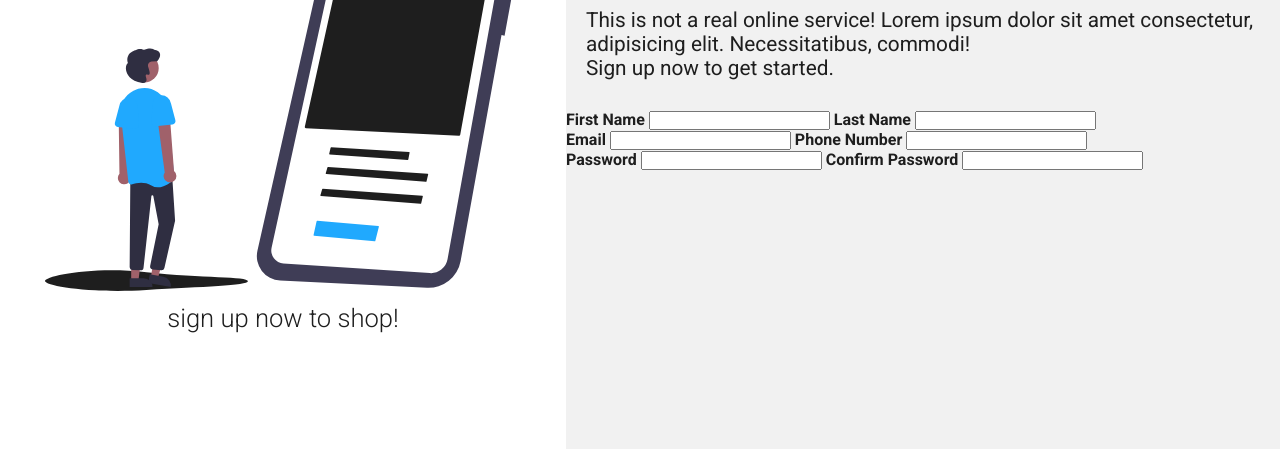
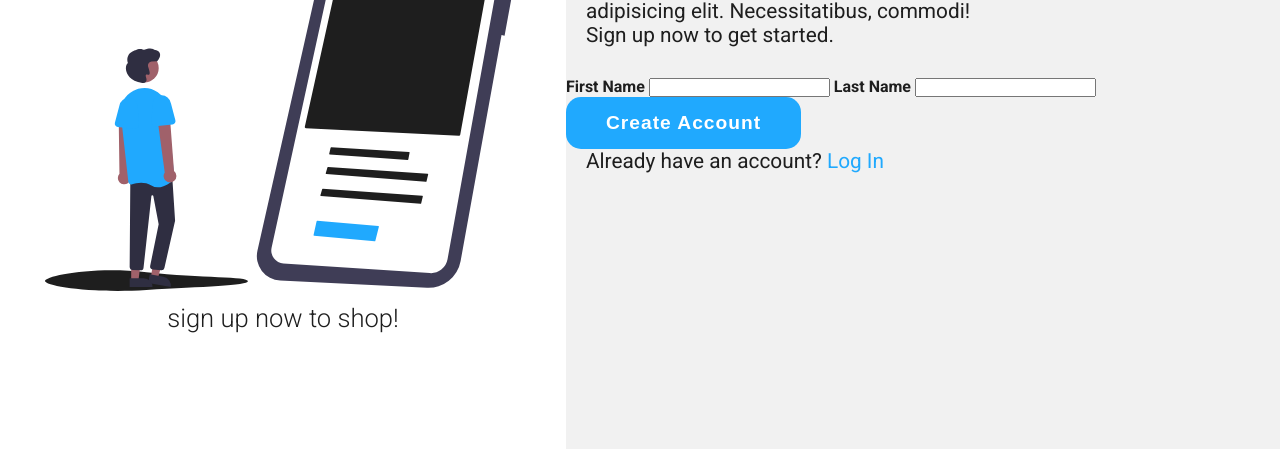
Before and after one commit to aliflikescoding/sign_up_form, a plain HTML site: page index.html in a window 1280 px wide. Shown: the part 351-800 px from the top of the page. Drawn offline with Linux system fonts and the light colour scheme.

Commit message:
Add link and button styles

```diff
--- a/index.html
+++ b/index.html
@@ -38,18 +38,12 @@
                         <input type="text" name="user_last_name" id="user_last_name" required>
                     </div>
                     <div>
-                        <label for="email">Email</label>
-                        <input type="email" name="user_email" id="email" required>
-                        <label for="phone">Phone Number</label>
-                        <input type="tel" name="user_phone" id="phone">
-                    </div>
-                    <div>
-                        <label for="password">Password</label>
-                        <input type="password" name="user_password" id="password" required>
-                        <label for="password_confirm">Confirm Password</label>
-                        <input type="password" name="user_password" id="password_confirm" required>
+                        <button class="button" type="submit">Create Account</button>
                     </div>
                 </form>
+            </div>
+            <div class="right_conent link_display">
+                <p>Already have an account? <a href="#">Log In</a></p>
             </div>
         </div>
     </div>
--- a/style.css
+++ b/style.css
@@ -9,6 +9,7 @@
     --color-secondary: #f1f1f1;
     --color-font: #1e1e1e;
     --color-accent: #20A9FE;
+    --color-hover: #ccecff;
 }
 
 /* font-family: 'Roboto', sans-serif; */
@@ -27,6 +28,7 @@ body {
     font-family: 'Roboto', sans-serif;
     font-weight: 700;
 }
+
 
 .background_primary {
     background-color: var(--color-primary);
@@ -98,3 +100,35 @@ img {
     font-weight: 400;
     font-size: 1.3em;
 }
+
+/* link styles */
+
+a {
+    font-weight: 400;
+    text-decoration: none;
+    color: var(--color-accent);
+}
+
+a:hover {
+    background-color: var(--color-hover);
+    border-radius: 5px;
+    transition: .3s ease-in-out;
+}
+
+/* button styles */
+.button {
+    padding: 15px 40px;
+    font-size: 1.2em;
+    font-weight: 700;
+    border: none;
+    background-color: var(--color-accent);
+    color: #fff;
+    letter-spacing: 1px;
+    border-radius: 15px;
+    cursor: pointer;
+    transition: .3s ease-in-out;
+}
+
+.button:hover {
+    background-color: var(--color-hover);
+}
```
